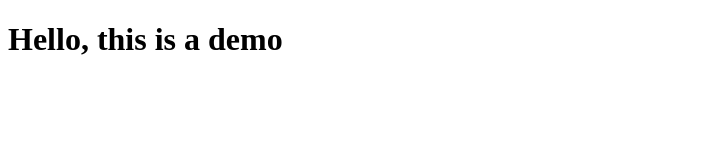
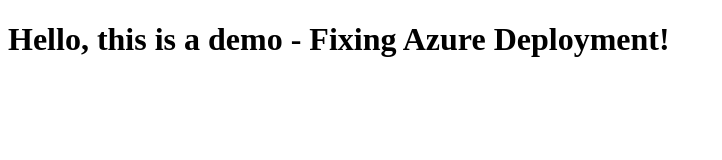
Before and after one commit to Otomi90/simple-demo, a plain HTML site: page index.html in a window 1280 px wide. Shown: the whole page, without its empty margins (0-722 px from the left). Drawn offline with Linux system fonts and the light colour scheme.

Commit message:
Updated demo site

```diff
--- a/index.html
+++ b/index.html
@@ -4,6 +4,6 @@
     <title>Demo Website</title>
 </head>
 <body>
-    <h1>Hello, this is a demo</h1>
+    <h1>Hello, this is a demo - Fixing Azure Deployment!</h1>
 </body>
 </html>
```
